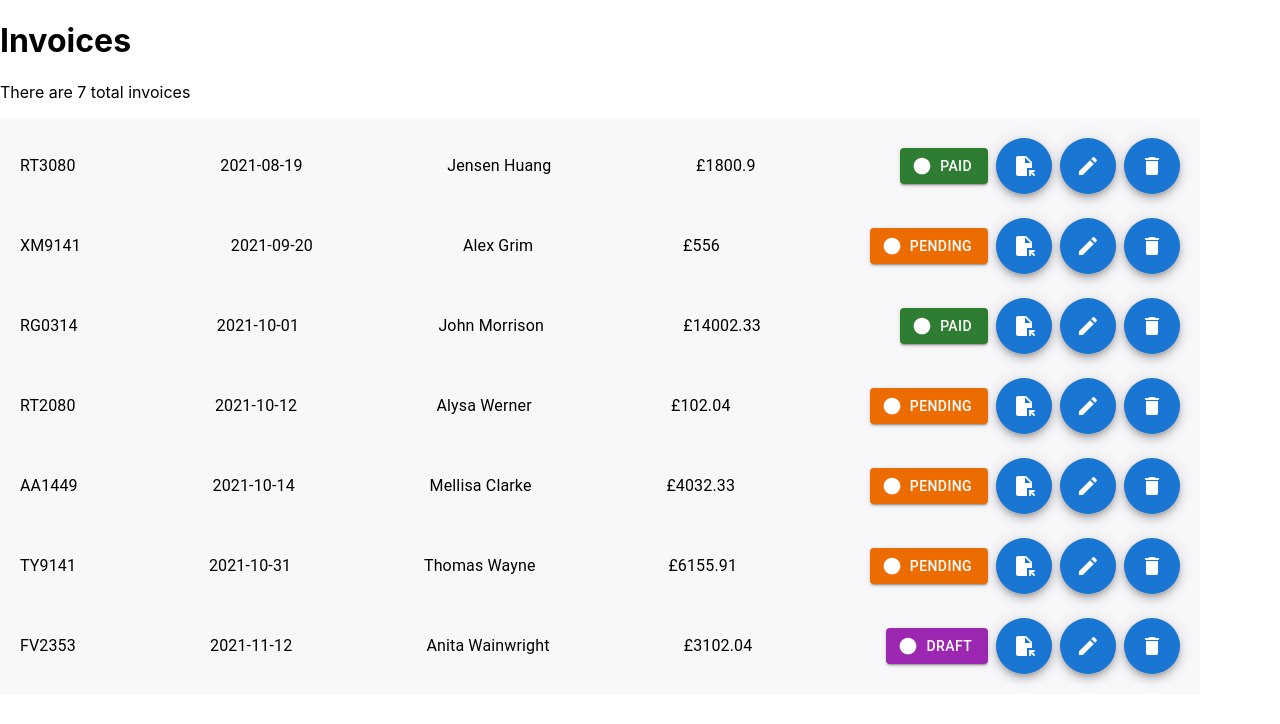
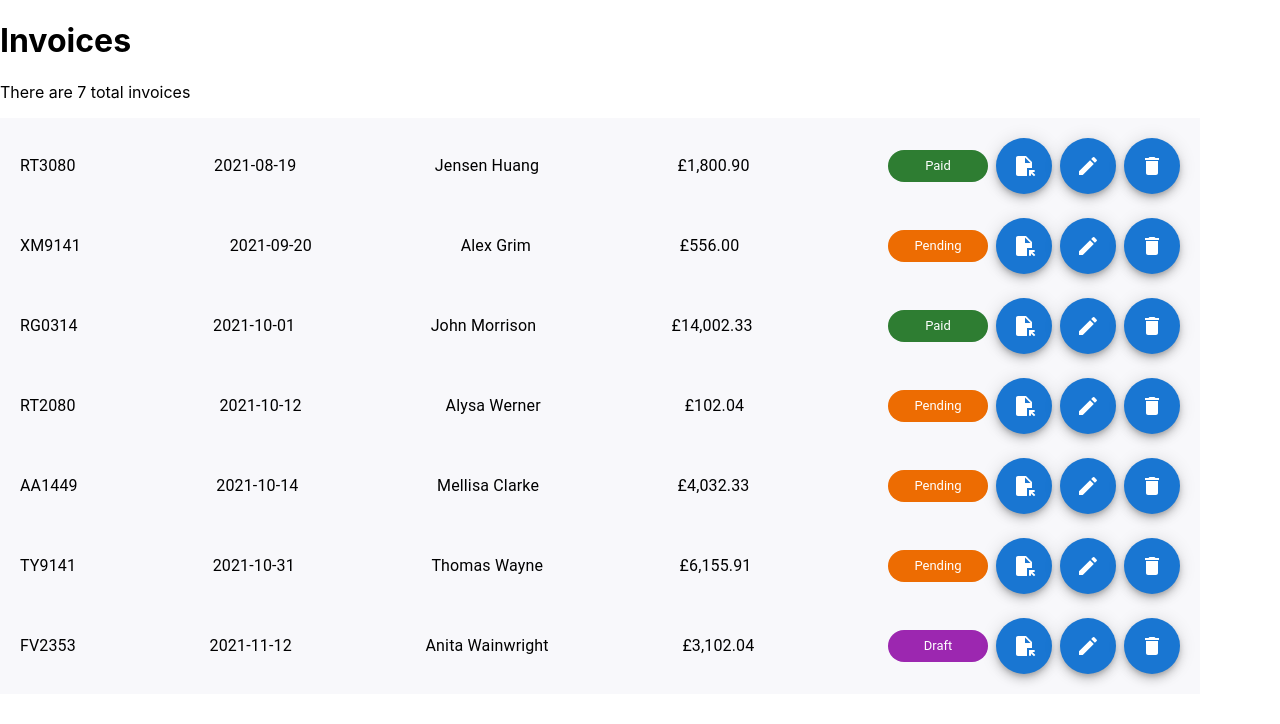
Before and after one commit to giga-gogosashvili/invoice-app, a React (Create React App) app: page / in a window 1280 px wide. Shown: the top 724 px of the page. Built offline with nearby package versions, Linux system fonts and the light colour scheme.

Commit message:
Numbers formating added

```diff
--- a/src/components/InvoiceItem.tsx
+++ b/src/components/InvoiceItem.tsx
@@ -8,11 +8,20 @@ import Stack from "@mui/material/Stack";
 import CircleIcon from "@mui/icons-material/Circle";
 import { Link } from "react-router-dom";
 import { InvoiceResponse } from "./Invoices";
+import Chip from "@mui/material/Chip";
 
 interface Props {
   data: InvoiceResponse[];
   func: any;
 }
+
+const capitalizeFirstLetter = (string: string) => {
+  return string.charAt(0).toUpperCase() + string.slice(1);
+};
+const formatingNumbers = (number: number) => {
+  return number.toLocaleString(undefined, { minimumFractionDigits: 2 });
+};
+
 const InvoiceItem = ({ data, func }: Props) => {
   return (
     <div>
@@ -29,24 +38,21 @@ const InvoiceItem = ({ data, func }: Props) => {
               <ListItemText primary={invoice.id} />
               <ListItemText primary={invoice.paymentDue} />
               <ListItemText primary={invoice.clientName} />
-              <ListItemText primary={`£${invoice.total}`} />
+              <ListItemText primary={`£${formatingNumbers(invoice.total)}`} />
               <Stack direction="row" spacing={2}>
-                <Button
-                  variant="contained"
+                <Chip
+                  label={capitalizeFirstLetter(invoice.status)}
                   color={func(invoice.status)}
-                  sx={{ mr: 5 }}
-                  startIcon={<CircleIcon />}
-                >
-                  {invoice.status}
-                </Button>
+                  sx={{ mr: 5, width: 100 }}
+                />
               </Stack>
 
-              <Link to={`/${invoice.id}`} cy-data="open">
+              <Link to={`/${invoice.id}`} cy-data={`open_${invoice.id}`}>
                 <Fab color="primary" aria-label="edit">
                   <FileOpenIcon />
                 </Fab>
               </Link>
-              <Link to={`/${invoice.id}/edit`} cy-data="edit">
+              <Link to={`/${invoice.id}/edit`} cy-data={`edit_${invoice.id}`}>
                 <Fab color="primary" aria-label="edit">
                   <EditIcon />
                 </Fab>
```
Also changed, not shown: 1 other file (tests, documents, lock files or other folders).
